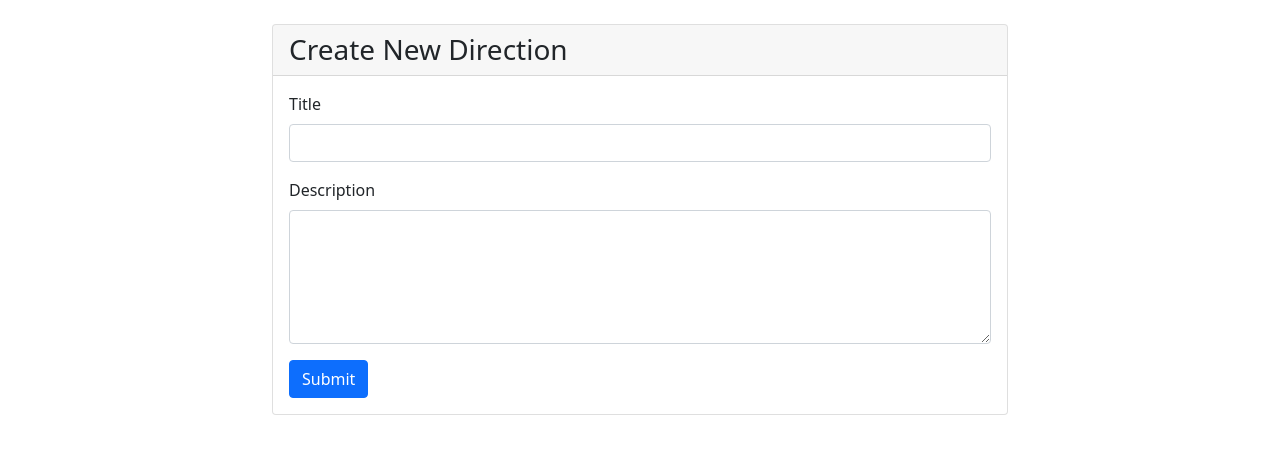
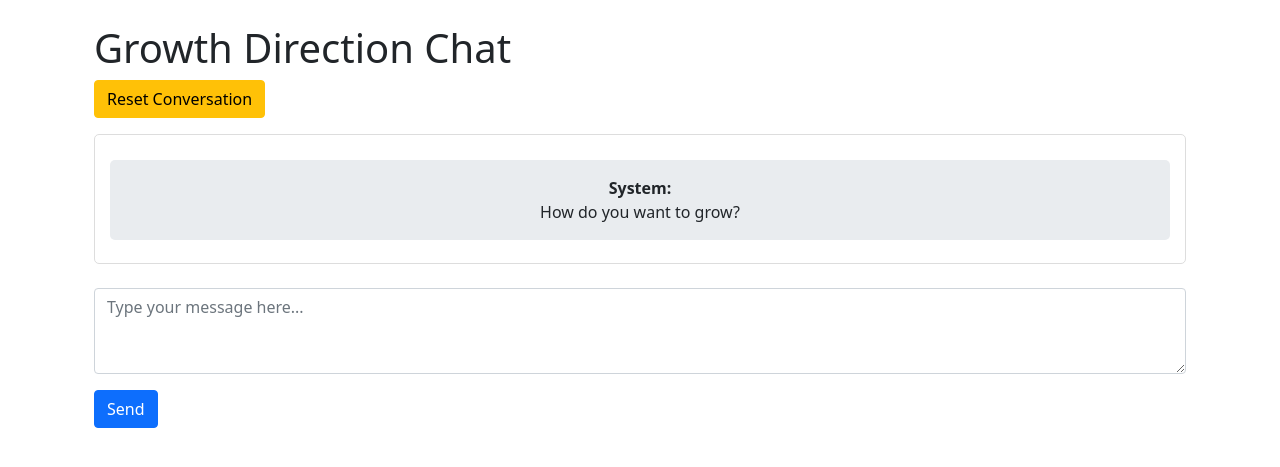
Before and after one commit to drublackberry/counsel_windsurf, a Flask app: page /create_direction in a window 1280 px wide. Shown: the part 56-523 px from the top of the page. Run offline with Flask 2, Linux system fonts and the light colour scheme; the visitor is signed in with stand-in values (Sample User, id 1); parts of the project's set-up code (start-up, migrations or seed data) failed here and were passed over.

Commit message:
Switched directions to be the result of a chat with an AI

```diff
--- a/app/__init__.py
+++ b/app/__init__.py
@@ -5,6 +5,11 @@ from flask_migrate import Migrate
 from config import Config
 import logging
 import sys
+from dotenv import load_dotenv
+import os
+
+# Load environment variables from .env file
+load_dotenv()
 
 db = SQLAlchemy()
 login_manager = LoginManager()
--- a/app/main/forms.py
+++ b/app/main/forms.py
@@ -11,3 +11,7 @@ class EditDirectionForm(FlaskForm):
     title = StringField('Title', validators=[DataRequired()])
     description = TextAreaField('Description', validators=[DataRequired()])
     submit = SubmitField('Save Changes')
+
+class ChatMessageForm(FlaskForm):
+    message = TextAreaField('How do you want to grow?', validators=[DataRequired()])
+    submit = SubmitField('Send')
--- a/app/main/routes.py
+++ b/app/main/routes.py
@@ -1,84 +1,113 @@
-from flask import render_template, flash, redirect, url_for, request, jsonify
+from flask import render_template, flash, redirect, url_for, request, jsonify, session
 from flask_login import login_required, current_user
+from werkzeug.urls import url_parse
 from app import db
 from app.main import bp
 from app.models import Direction
-from app.main.forms import DirectionForm, EditDirectionForm
-from app.services.embedding_service import EmbeddingService
+from app.main.forms import DirectionForm, ChatMessageForm
+from app.services.chat_service import ChatService
 import logging
+import json
 
 logger = logging.getLogger('counsel_windsurf.main.routes')
-embedding_service = EmbeddingService()
+chat_service = ChatService()
 
 @bp.route('/')
 @bp.route('/index')
+@login_required
 def index():
-    logger.debug("Accessing index page")
-    if current_user.is_authenticated:
-        directions = Direction.query.filter_by(author=current_user).order_by(Direction.timestamp.desc()).all()
-        logger.info(f"Retrieved {len(directions)} directions for user {current_user.username}")
-    else:
-        directions = []
-        logger.info("No user authenticated, showing empty directions list")
+    directions = Direction.query.filter_by(author=current_user, is_latest=True).order_by(Direction.timestamp.desc()).all()
     return render_template('index.html', title='Home', directions=directions)
 
 @bp.route('/create_direction', methods=['GET', 'POST'])
 @login_required
 def create_direction():
     logger.debug("Accessing create direction page")
-    form = DirectionForm()
+    form = ChatMessageForm()
+
+    # Get conversation history
+    conversation_history = session.get('conversation_history', '[]')
+    # If it's already a list, convert it to string
+    if isinstance(conversation_history, list):
+        conversation_history = json.dumps(conversation_history)
+
     if form.validate_on_submit():
-        logger.info(f"Creating new direction with title: {form.title.data}")
-        direction = Direction(title=form.title.data,
-                            description=form.description.data,
-                            author=current_user)
+        try:
+            user_message = form.message.data
+            # Parse the conversation history
+            messages = json.loads(conversation_history)
 
-        # Create embedding from title and description
-        text_for_embedding = f"{form.title.data} {form.description.data}"
-        logger.debug("Generating embedding for new direction")
-        embedding, raw_response = embedding_service.create_embedding(text_for_embedding)
-        if embedding is not None:
-            direction.set_embedding(embedding, raw_response)
-            logger.info("Embedding and raw response stored successfully")
-        else:
-            logger.warning("Failed to generate embedding for direction")
+            # Add user message to history
+            messages.append({"role": "user", "content": user_message})
 
-        db.session.add(direction)
-        db.session.commit()
-        logger.info(f"Direction {direction.id} created successfully")
-        flash('Your direction has been created!')
-        return redirect(url_for('main.index'))
-    return render_template('create_direction.html', title='Create Direction',
-                         form=form)
+            # Get AI response
+            response, is_complete, full_response = chat_service.chat(user_message, messages)
+
+            # Add AI response to history
+            messages.append({"role": "assistant", "content": response})
+            session['conversation_history'] = json.dumps(messages)
+
+            if is_complete:
+                # Create direction with the summary (response is already cleaned in chat service)
+                direction = Direction(
+                    title=f"Growth Direction: {response[:50]}...",
+                    description=response,
+                    author=current_user,
+                    raw_response=full_response
+                )
+
+                logger.info(f"Creating direction with title: {direction.title}")
+                db.session.add(direction)
+                db.session.commit()
+                logger.info(f"Direction saved to database with id: {direction.id}")
+
+                # Clear conversation history
+                session.pop('conversation_history', None)
+
+                flash('Your growth direction has been recorded!')
+                return redirect(url_for('main.index'))
+
+            # Continue conversation
+            return redirect(url_for('main.create_direction'))
+
+        except Exception as e:
+            logger.error(f"Error processing chat message: {str(e)}", exc_info=True)
+            flash('Error processing chat message. Please try again.', 'error')
+            return redirect(url_for('main.create_direction'))
+
+    # Load conversation history for template
+    try:
+        messages = json.loads(conversation_history)
+    except (json.JSONDecodeError, TypeError):
+        logger.error("Invalid conversation history in session, resetting")
+        messages = []
+        session['conversation_history'] = '[]'
+
+    return render_template('chat_direction.html',
+                         title='New Growth Direction',
+                         form=form,
+                         conversation_history=messages)
 
 @bp.route('/direction/<int:id>')
 @login_required
 def direction(id):
-    logger.debug(f"Accessing direction page for id: {id}")
     direction = Direction.query.get_or_404(id)
     if direction.author != current_user:
-        flash('You do not have permission to view this direction.', 'error')
+        flash('You do not have permission to view this direction.')
         return redirect(url_for('main.index'))
-    logger.info(f"Retrieved direction: {direction.title}")
-    return render_template('direction.html', title=direction.title, direction=direction)
+    return render_template('direction.html', title='View Direction', direction=direction)
 
-@bp.route('/delete_direction/<int:id>', methods=['POST'])
+@bp.route('/delete_direction/<int:id>')
 @login_required
 def delete_direction(id):
     direction = Direction.query.get_or_404(id)
     if direction.author != current_user:
-        flash('You cannot delete this direction.', 'error')
+        flash('You do not have permission to delete this direction.')
         return redirect(url_for('main.index'))
 
-    try:
-        db.session.delete(direction)
-        db.session.commit()
-        flash('Direction has been deleted.', 'success')
-    except Exception as e:
-        logger.error(f"Error deleting direction: {str(e)}")
-        flash('Error deleting direction.', 'error')
-        db.session.rollback()
-
+    db.session.delete(direction)
+    db.session.commit()
+    flash('Direction deleted.')
     return redirect(url_for('main.index'))
 
 @bp.route('/edit_direction/<int:id>', methods=['GET', 'POST'])
@@ -86,78 +115,49 @@ def delete_direction(id):
 def edit_direction(id):
     direction = Direction.query.get_or_404(id)
     if direction.author != current_user:
-        flash('You cannot edit this direction.', 'error')
+        flash('You do not have permission to edit this direction.')
         return redirect(url_for('main.index'))
 
-    form = EditDirectionForm()
+    form = DirectionForm()
     if form.validate_on_submit():
-        content_changed = direction.description != form.description.data
+        try:
+            # Create new version
+            new_direction = Direction(
+                title=form.title.data,
+                description=form.description.data,
+                author=current_user,
+                original_id=direction.original_id or direction.id,
+                version=direction.version + 1,
+                raw_response=direction.raw_response
+            )
 
-        direction.title = form.title.data
-        direction.description = form.description.data
+            # Mark old version as not latest
+            direction.is_latest = False
 
-        if content_changed:
-            # Update embedding and raw_response only if content changed
-            text_for_embedding = f"{direction.title} {direction.description}"
-            logger.debug("Generating new embedding for updated direction")
-            embedding, raw_response = embedding_service.create_embedding(text_for_embedding)
-            if embedding is not None:
-                direction.set_embedding(embedding, raw_response)
-                logger.info("New embedding and raw response stored successfully")
-            else:
-                logger.warning("Failed to generate new embedding for direction")
+            db.session.add(new_direction)
+            db.session.commit()
 
-        try:
-            db.session.commit()
-            flash('Your direction has been updated!', 'success')
-            return redirect(url_for('main.direction', id=direction.id))
+            flash('Your changes have been saved.')
+            return redirect(url_for('main.direction', id=new_direction.id))
+
         except Exception as e:
-            logger.error(f"Error updating direction: {str(e)}")
-            flash('Error updating direction.', 'error')
+            logger.error(f"Error saving direction changes: {str(e)}")
+            flash('Error saving changes.', 'error')
             db.session.rollback()
 
     elif request.method == 'GET':
         form.title.data = direction.title
         form.description.data = direction.description
 
-    return render_template('edit_direction.html', title='Edit Direction',
-                         form=form, direction=direction)
+    return render_template('edit_direction.html',
+                         title='Edit Direction',
+                         form=form,
+                         direction=direction)
 
-@bp.route('/search_similar/<int:direction_id>')
+@bp.route('/reset_conversation', methods=['POST'])
 @login_required
-def search_similar(direction_id):
-    logger.debug(f"Searching for similar directions to id: {direction_id}")
-    direction = Direction.query.get_or_404(direction_id)
-
-    if direction.author != current_user:
-        return jsonify([])
-
-    if direction.embedding is None:
-        logger.warning(f"Direction {direction_id} has no embedding")
-        return jsonify([])
-
-    # Get all directions except the current one, but only for the current user
-    other_directions = Direction.query.filter(
-        Direction.id != direction_id,
-        Direction.author == current_user,
-        Direction.embedding.isnot(None)
-    ).all()
-
-    similar_directions = []
-
-    logger.debug(f"Computing similarities with {len(other_directions)} directions")
-    for other_direction in other_directions:
-        target_embedding = other_direction.get_embedding()
-        if target_embedding is not None:
-            similarity = embedding_service.compute_similarity(direction.get_embedding(), target_embedding)
-            similar_directions.append({
-                'id': other_direction.id,
-                'title': other_direction.title,
-                'similarity': float(similarity)
-            })
-
-    # Sort by similarity score in descending order
-    similar_directions.sort(key=lambda x: x['similarity'], reverse=True)
-    top_similar = similar_directions[:5]
-    logger.info(f"Found {len(top_similar)} similar directions")
-    return jsonify(top_similar)
+def reset_conversation():
+    logger.info("Resetting conversation history")
+    session.pop('conversation_history', None)
+    flash('Conversation has been reset. You can start a new direction.')
+    return redirect(url_for('main.create_direction'))
--- /dev/null
+++ b/app/templates/chat_direction.html
@@ -0,0 +1,86 @@
+{% extends "base.html" %}
+
+{% block content %}
+<div class="container mt-4">
+    <div class="row">
+        <div class="col-md-12">
+            <h1>Growth Direction Chat</h1>
+
+            <!-- Reset Button -->
+            <form action="{{ url_for('main.reset_conversation') }}" method="post" class="mb-3">
+                <button type="submit" class="btn btn-warning">Reset Conversation</button>
+            </form>
+
+            <!-- Conversation History -->
+            <div class="chat-history mb-4">
+                <div class="message system-message mb-2 p-3">
+                    <strong>System:</strong>
+                    <p class="mb-0">How do you want to grow?</p>
+                </div>
+                {% for message in conversation_history %}
+                    <div class="message {% if message.role == 'user' %}user-message{% else %}assistant-message{% endif %} mb-2 p-3">
+                        <strong>{% if message.role == 'user' %}You{% else %}AI Counselor{% endif %}:</strong>
+                        <p class="mb-0">{{ message.content }}</p>
+                    </div>
+                {% endfor %}
+            </div>
+
+            <!-- Chat Form -->
+            <form method="post" id="chat-form">
+                {{ form.hidden_tag() }}
+                <div class="form-group">
+                    {{ form.message(class="form-control", rows=3, placeholder="Type your message here...") }}
+                    {% for error in form.message.errors %}
+                        <span class="text-danger">{{ error }}</span>
+                    {% endfor %}
+                </div>
+                <div class="form-group mt-3">
+                    {{ form.submit(class="btn btn-primary") }}
+                </div>
+            </form>
+        </div>
+    </div>
+</div>
+
+<style>
+.chat-history {
+    max-height: 500px;
+    overflow-y: auto;
+    border: 1px solid #ddd;
+    border-radius: 5px;
+    padding: 15px;
+}
+.message {
+    border-radius: 5px;
+    margin: 10px 0;
+}
+.user-message {
+    background-color: #e3f2fd;
+}
+.assistant-message {
+    background-color: #f5f5f5;
+}
+.system-message {
+    background-color: #e9ecef;
+    text-align: center;
+}
+</style>
+
+<script>
+document.addEventListener('DOMContentLoaded', function() {
+    const chatHistory = document.querySelector('.chat-history');
+    chatHistory.scrollTop = chatHistory.scrollHeight;
+
+    const form = document.getElementById('chat-form');
+    const textarea = form.querySelector('textarea');
+
+    // Enable sending with Enter (Shift+Enter for new line)
+    textarea.addEventListener('keydown', function(e) {
+        if (e.key === 'Enter' && !e.shiftKey) {
+            e.preventDefault();
+            form.submit();
+        }
+    });
+});
+</script>
+{% endblock %}
--- a/app/templates/index.html
+++ b/app/templates/index.html
@@ -6,7 +6,7 @@
         <div class="d-flex justify-content-between align-items-center">
             <h1>Welcome to Direction App</h1>
             {% if current_user.is_authenticated %}
-            <a href="{{ url_for('main.create_direction') }}" class="btn btn-primary">Create New Direction</a>
+            <a href="{{ url_for('main.create_direction') }}" class="btn btn-primary">Start Growth Conversation</a>
             {% endif %}
         </div>
     </div>
--- /dev/null
+++ b/app/utils/__init__.py
@@ -0,0 +1,4 @@
+from .api_keys import get_groq_api_key
+from .text_processing import is_direction_complete
+
+__all__ = ['get_groq_api_key', 'is_direction_complete']
--- a/init_db.py
+++ b/init_db.py
@@ -1,5 +1,11 @@
 import os
 import sys
+from dotenv import load_dotenv
+
+# Get absolute path to .env file
+env_path = os.path.join(os.path.dirname(os.path.abspath(__file__)), '.env')
+load_dotenv(dotenv_path=env_path, override=True)
+
 from app import create_app, db
 import logging
 
--- a/run.py
+++ b/run.py
@@ -1,5 +1,11 @@
+import os
+from dotenv import load_dotenv
 from app import create_app, db
 from app.models import User, Direction
+
+# Get absolute path to .env file
+env_path = os.path.join(os.path.dirname(os.path.abspath(__file__)), '.env')
+load_dotenv(dotenv_path=env_path, override=True)
 
 app = create_app()
 
```
Also changed, not shown: app/services/chat_service.py (added, +89 -0 lines), app/services/embedding_service.py (+43 -61 lines), app/templates/direction.html (+3 -52 lines), app/utils/api_keys.py (added, +36 -0 lines), app/utils/text_processing.py (added, +28 -0 lines).
